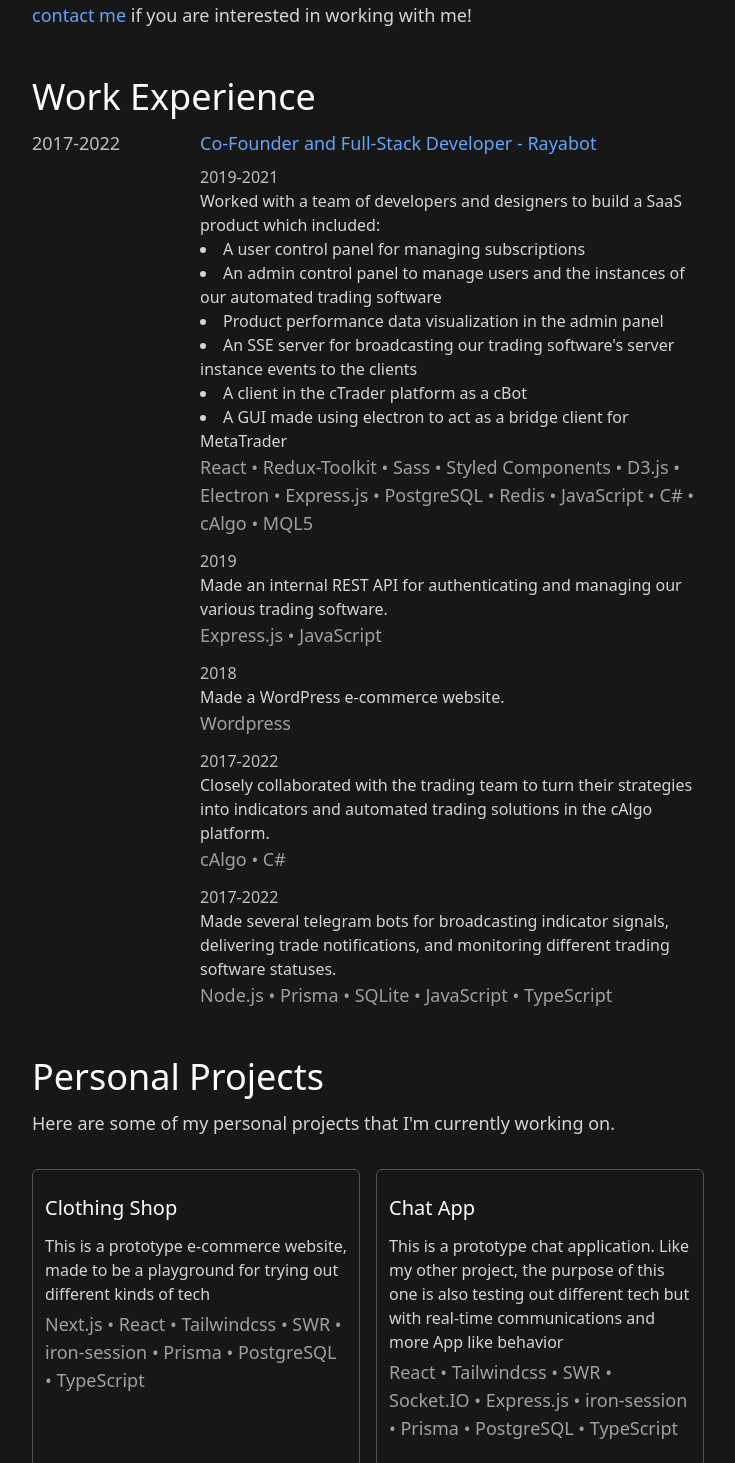
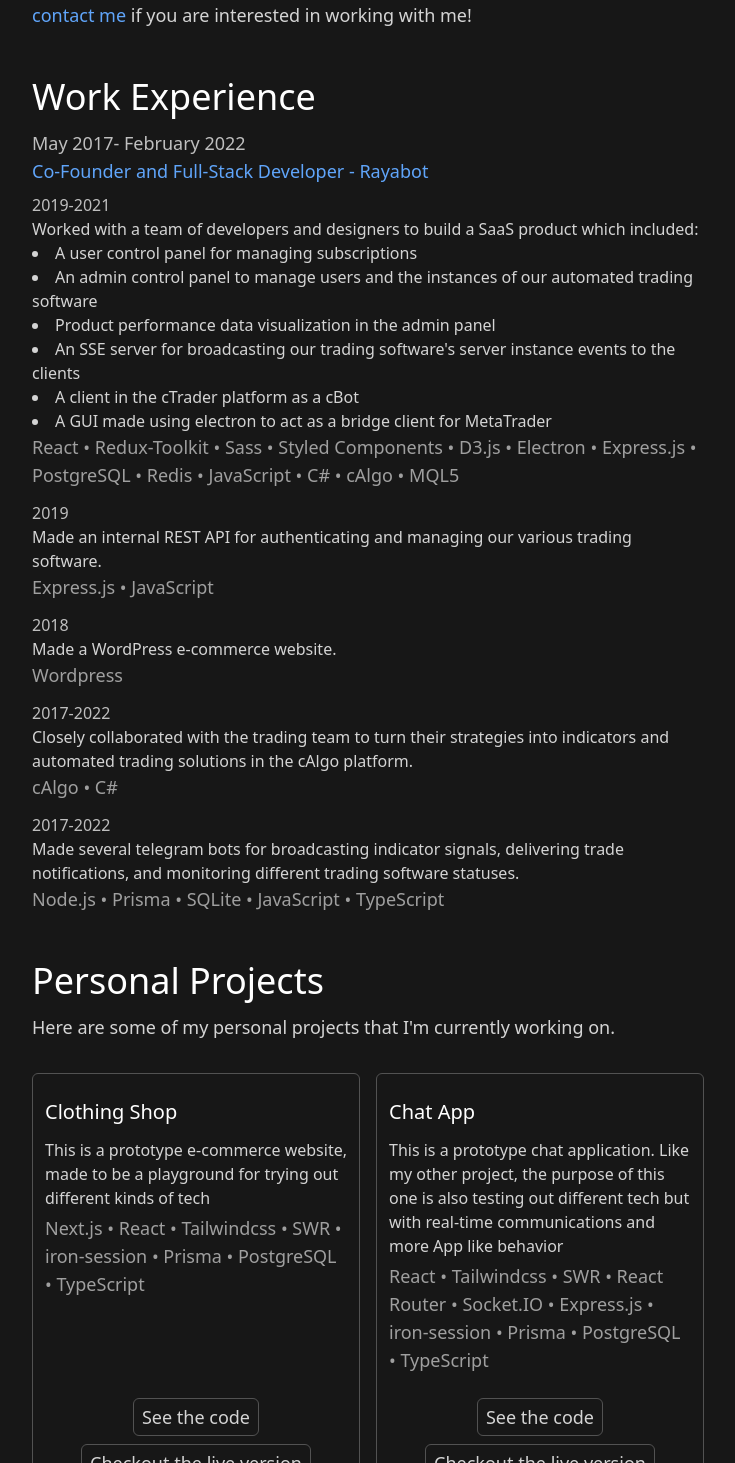
Before and after one commit to PezhmanGhavami/my-portfolio, a React (Vite) app: page / in a window 1280 px wide. Shown: the part 587-2050 px from the top of the page, without its empty margins (272-1007 px from the left). Built offline with nearby package versions, Linux system fonts and the light colour scheme.

Commit message:
Changed the work experience section structure - Added months to work experience - corrected the year count in about section

```diff
--- a/src/App.tsx
+++ b/src/App.tsx
@@ -262,7 +262,7 @@
               deliver intuitive user experiences.
             </p>
             <p>
-              Over the past five years, I have{" "}
+              Over the past four years, I have{" "}
               <a
                 href="#work-experience"
                 className={anchroTagStyles}
@@ -301,11 +301,11 @@
           <h2 className={sectionHeadingStyles}>
             Work Experience
           </h2>
-          <div className="sm:grid grid-cols-4">
+          <div>
             <p className="flex-1 w-fit col-span-1 brightness-90">
-              2017-2022
+              May 2017- February 2022
             </p>
-            <div className="col-span-3 space-y-2">
+            <div className="space-y-2">
               <a
                 className={anchroTagStyles}
                 href="https://rayabot.com/"
@@ -489,9 +489,9 @@
                   like behavior
                 </p>
                 <p className={personalProjectCard.stack}>
-                  React • Tailwindcss • SWR • Socket.IO •
-                  Express.js • iron-session • Prisma •
-                  PostgreSQL • TypeScript
+                  React • Tailwindcss • SWR • React Router •
+                  Socket.IO • Express.js • iron-session •
+                  Prisma • PostgreSQL • TypeScript
                 </p>
               </div>
               <div
```
